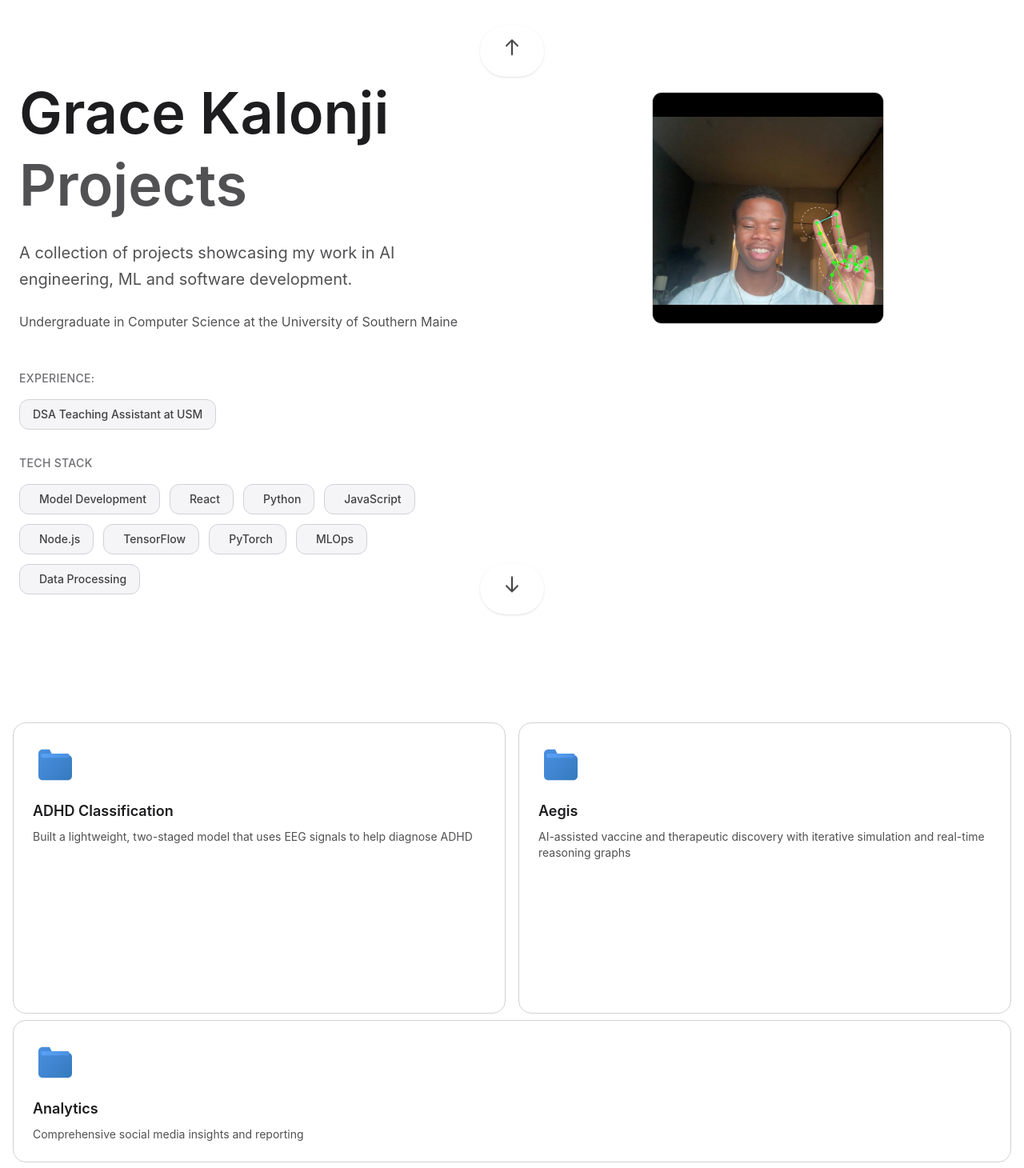
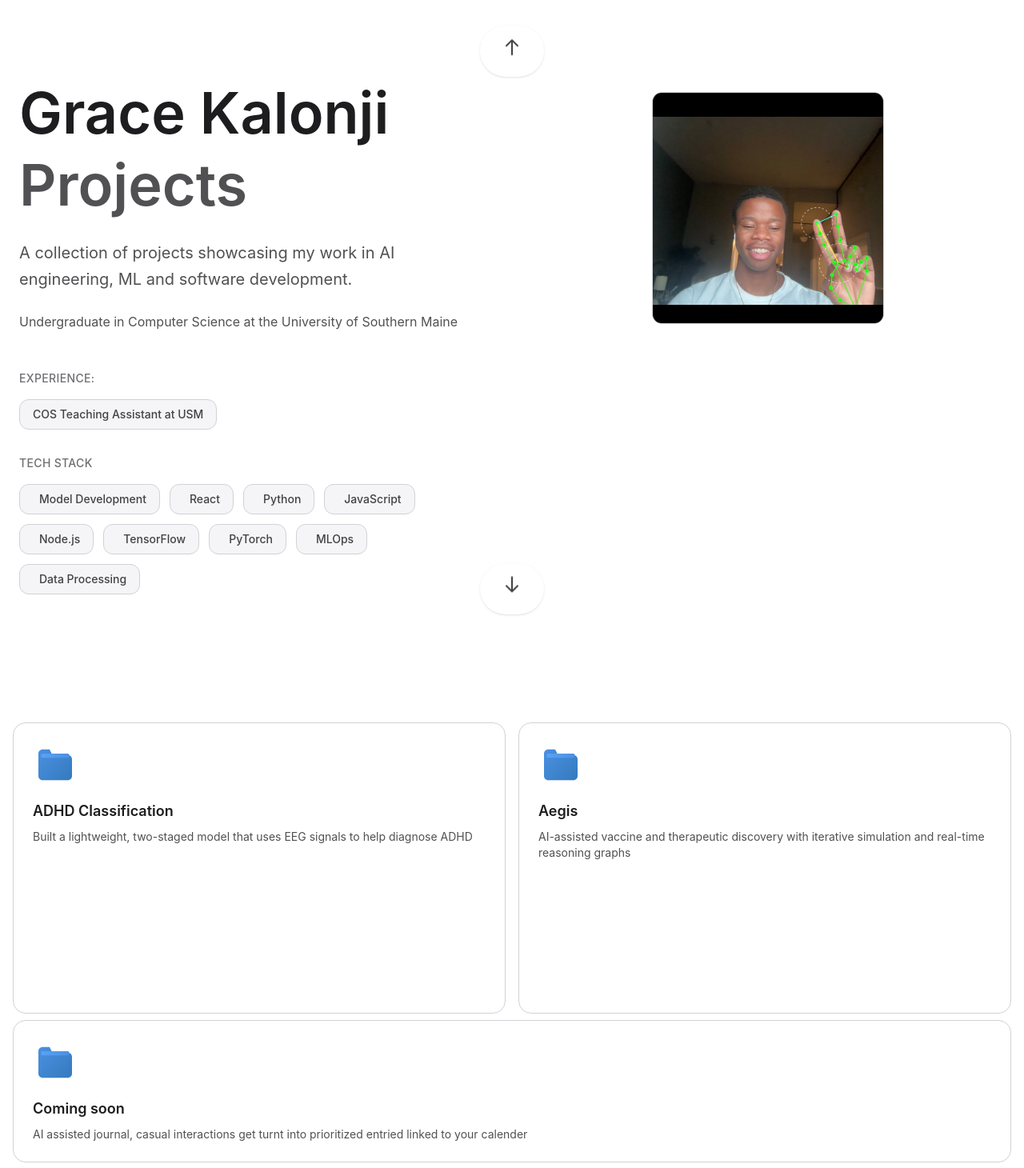
Before and after one commit to grAceKalonji/personalWeb, a React (Vite) app: page / in a window 1280 px wide. Shown: the top 1460 px of the page at 80% size. Built offline with nearby package versions, Linux system fonts and the light colour scheme.

Commit message:
changes the style format of my ADHD entry

```diff
--- a/src/App.jsx
+++ b/src/App.jsx
@@ -39,7 +39,7 @@ function App() {
   ];
 
   const experience = [
-    { name: 'DSA Teaching Assistant at USM', icon: '' },
+    { name: 'COS Teaching Assistant at USM', icon: '' },
   ]
 
 
--- a/src/components/ExpandedProjectView.jsx
+++ b/src/components/ExpandedProjectView.jsx
@@ -109,7 +109,7 @@ const ExpandedProjectView = ({ project, onClose }) => {
               {isAegisProject && (
                 <div className="flex gap-4 mt-4">
                   <a
-                    href={'https://aegis-ai.vercel.ap/'}
+                    href={'https://aegis-green-seven.vercel.app'}
                     target="_blank"
                     rel="noopener noreferrer"
                     className="text-apple-gray-900 font-semibold underline hover:text-apple-gray-700 transition-colors"
--- a/src/data/projectsData.jsx
+++ b/src/data/projectsData.jsx
@@ -6,12 +6,11 @@ export const mainProjects = [
     title: 'ADHD Classification',
     description: 'Built a lightweight, two-staged model that uses EEG signals to help diagnose ADHD',
     size: 'large',
-    details: 'Problem: Over the past two decades, rates of ADHD diagnosis have risen significantly. Despite this rise, ADHD screening methods remain almost entirely clinical, this increases diagnostic burden and creates a need for more objective, data driven tools. While research has been done on utilizing physiological data to diagnose patients, there still remains much room for improvement. Approach: Using a dataset of preprocessed EEG-derived feature vectors from Kaggle, I implemented a lightweight, teacher–student deep learning pipeline for 3 different models: A small 1D ResNet model, A transformer model, and A eegnet model. All these were trained as a "teacher" to identify discriminative EEG features using gradient-based saliency. These saliency maps were then used to filter low-importance features, and the resulting masked data was evaluated using EEGNet, a compact architecture designed for EEG classification. They all shared the same student architecture (EEGNet). Performance was compared against the masked data and the unfiltered data.',
-
-    demos: [
-      { description: 'Advanced signal processing and feature extraction from EEG data' },
-
-    ],
+    details: {
+      problem: 'Over the past two decades, rates of ADHD diagnosis have risen significantly. Despite this rise, ADHD screening methods remain almost entirely clinical, this increases diagnostic burden and creates a need for more objective, data driven tools. While research has been done on utilizing physiological data to diagnose patients, there still remains much room for improvement.',
+      approach: 'Using a dataset of preprocessed EEG-derived feature vectors from Kaggle, I implemented a lightweight, teacher–student deep learning pipeline for 3 different models: A small 1D ResNet model, A transformer model, and A eegnet model. All these were trained as a "teacher" to identify discriminative EEG features using gradient-based saliency. These saliency maps were then used to filter low-importance features, and the resulting masked data was evaluated using EEGNet, a compact architecture designed for EEG classification. They all shared the same student architecture (EEGNet). Performance was compared against the masked data and the unfiltered data.',
+    },
+      demos: [],
   },
 
   {
@@ -28,8 +27,8 @@ export const mainProjects = [
 
   {
     id: 3,
-    title: 'Analytics',
-    description: 'Comprehensive social media insights and reporting',
+    title: 'Coming soon',
+    description: 'AI assisted journal, casual interactions get turnt into prioritized entried linked to your calender',
     size: 'wide',
     demos: [
       {description: '' },
```
